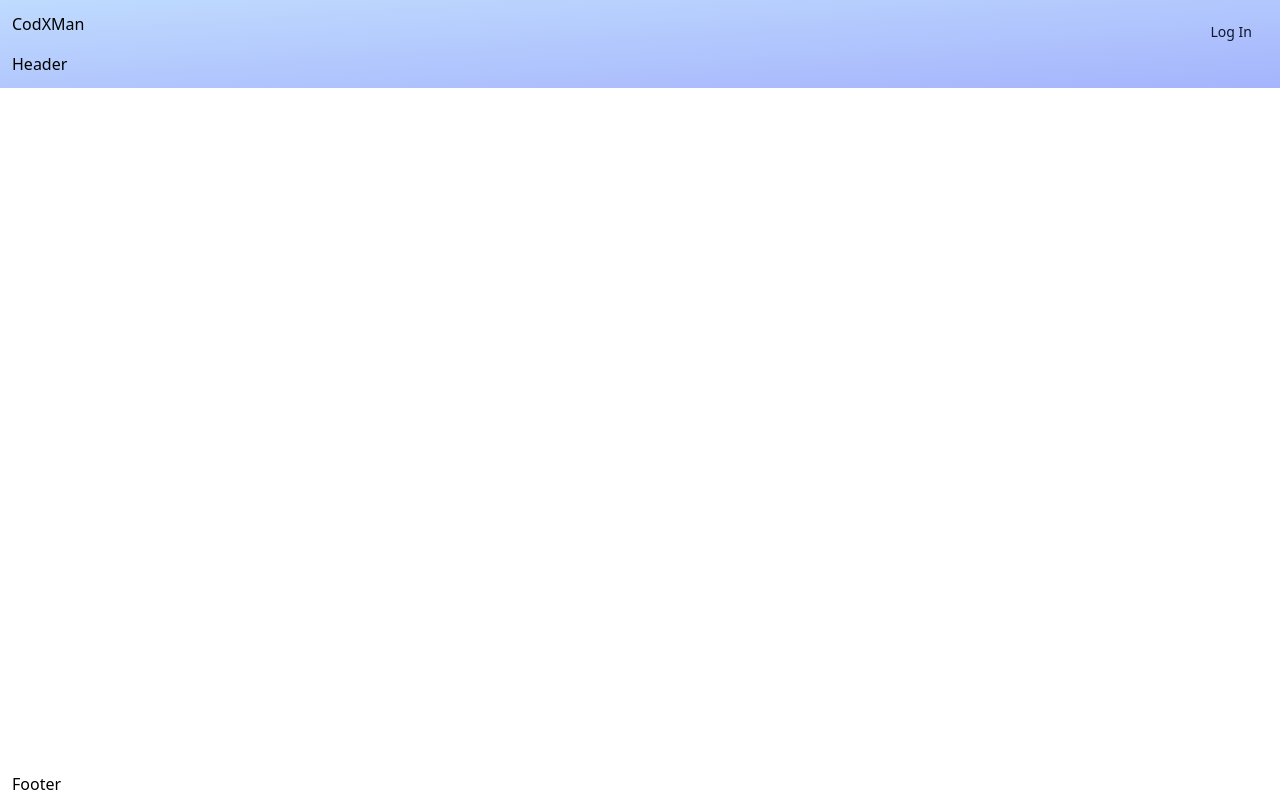
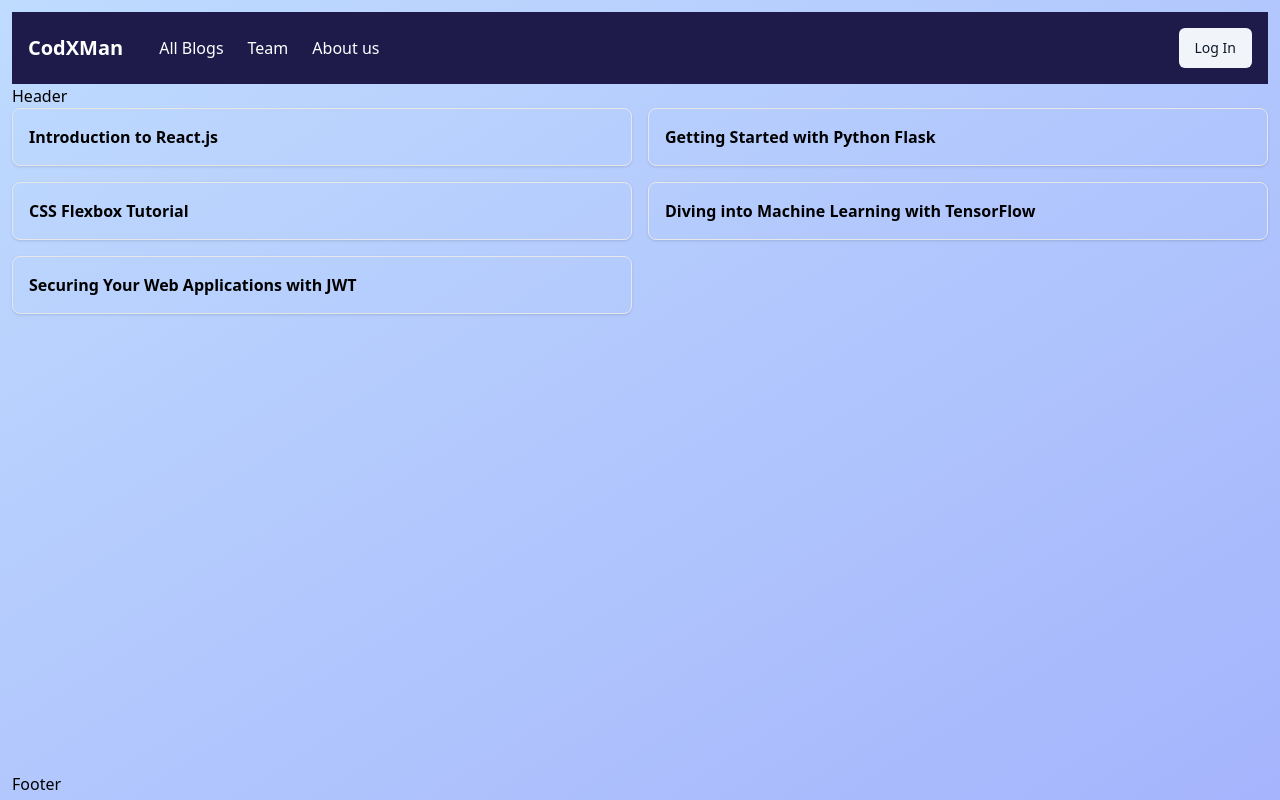
Before and after one commit to ERENxJEAGER11/Appian-blog, a React (Vite) app in the folder client/: page / in a window 1280 px wide. Built offline with nearby package versions, Linux system fonts and the light colour scheme.

Commit message:
feat: 👌 Added Home page structure and layout_V-1

```diff
--- a/client/src/App.jsx
+++ b/client/src/App.jsx
@@ -4,6 +4,8 @@
 import Home from './components/Layout/Home';
 import Error from './components/Layout/Error';
 import Navbar from './components/Navigation/Navbar';
+import AboutUs from './components/UI/AboutUs';
+import Team from './components/UI/Team';
 
 export const router = createBrowserRouter([
   {
@@ -12,6 +14,8 @@
     errorElement: <Error />,
     children: [
       { path: '/', element: <Home /> },
+      { path: '/about-us', element: <AboutUs /> },
+      { path: '/team', element: <Team /> },
       { path: '/login', element: <LoginForm /> },
       { path: '/register', element: <RegisterForm /> },
     ],
--- a/client/src/components/Layout/Home.jsx
+++ b/client/src/components/Layout/Home.jsx
@@ -1,20 +1,13 @@
 import React, { useEffect } from 'react';
-import { Link, useNavigate } from 'react-router-dom';
-import Navbar from '../Navigation/Navbar';
-import { useState } from 'react';
-import Footer from './Footer';
-import Header from './Header';
+import MainLayout from './MainLayout';
+import PostList from '../UI/Post/PostList';
 
 const Home = () => {
   return (
-    <div
-      className='p-3 bg-gradient-to-br from-blue-200
-    to-indigo-300'
-    >
-      <Navbar />
-      <Header />
-      <Footer />
-    </div>
+    <MainLayout>
+      {/* The main content of your home page goes here */}
+      <PostList />
+    </MainLayout>
   );
 };
 
--- /dev/null
+++ b/client/src/components/Layout/MainLayout.jsx
@@ -0,0 +1,17 @@
+import React from 'react';
+import Navbar from '../Navigation/Navbar';
+import Header from './Header';
+import Footer from './Footer';
+
+const MainLayout = ({ children }) => {
+  return (
+    <div className='p-3 bg-gradient-to-br from-blue-200 to-indigo-300 min-h-screen flex flex-col'>
+      <Navbar />
+      <Header />
+      <main className='flex-grow'>{children}</main>
+      <Footer />
+    </div>
+  );
+};
+
+export default MainLayout;
--- a/client/src/components/Navigation/Navbar.jsx
+++ b/client/src/components/Navigation/Navbar.jsx
@@ -11,15 +11,28 @@
     setIsLoggedIn(false);
   };
   return (
-    <nav className='flex justify-between'>
-      <h1>CodXMan</h1>
+    <nav className='flex items-center justify-between p-4 bg-custom-darker-blue text-white'>
+      <div className='flex items-center'>
+        <h1 className='text-xl font-bold mr-6'>CodXMan</h1>
+        <ul className='flex'>
+          <li className='px-3 py-2 hover:bg-gray-700 rounded-md'>
+            <Link to='/blogs'>All Blogs</Link>
+          </li>
+          <li className='px-3 py-2 hover:bg-gray-700 rounded-md'>
+            <Link to='/team'>Team</Link>
+          </li>
+          <li className='px-3 py-2 hover:bg-gray-700 rounded-md'>
+            <Link to='/about-us'>About us</Link>
+          </li>
+        </ul>
+      </div>
       {isLoggedIn ? (
         <>
           <Button onClick={handleLogout}>Log out</Button>
         </>
       ) : (
         <>
-          <Button variant='link' to='/login'>
+          <Button variant='secondary' to='/login'>
             <Link to='/login'>Log In</Link>
           </Button>
         </>
--- /dev/null
+++ b/client/src/components/UI/AboutUs.jsx
@@ -0,0 +1,7 @@
+import React from 'react';
+
+const AboutUs = () => {
+  return <div>AboutUs</div>;
+};
+
+export default AboutUs;
--- /dev/null
+++ b/client/src/components/UI/Post/PostCard.jsx
@@ -0,0 +1,11 @@
+import React from 'react';
+
+const PostCard = ({ data }) => {
+  return (
+    <div className='p-4 border rounded-lg shadow'>
+      <h3 className='font-bold'>{data.title}</h3>
+    </div>
+  );
+};
+
+export default PostCard;
--- /dev/null
+++ b/client/src/components/UI/Post/PostList.jsx
@@ -0,0 +1,60 @@
+import React from 'react';
+import PostCard from './PostCard';
+
+const PostsData = [
+  {
+    title: 'Introduction to React.js',
+    content: 'React.js is a JavaScript library for building user interfaces...',
+    code: 'function App() {\n  return <div>Hello, React!</div>;\n}',
+    images: ['react_logo.png', 'react_component.png'],
+    tags: ['React', 'JavaScript', 'Web Development'],
+    date: '2024-01-26',
+  },
+  {
+    title: 'Getting Started with Python Flask',
+    content: 'Flask is a lightweight web application framework for Python...',
+    code: "from flask import Flask\napp = Flask(__name__)\n\n@app.route('/')\ndef hello():\n    return 'Hello, Flask!'",
+    images: ['flask_logo.png', 'flask_app.png'],
+    tags: ['Python', 'Flask', 'Web Development'],
+    date: '2024-01-25',
+  },
+  {
+    title: 'CSS Flexbox Tutorial',
+    content:
+      'Flexbox is a layout model in CSS that allows you to design complex layouts more efficiently...',
+    code: '.container {\n  display: flex;\n  justify-content: space-between;\n  align-items: center;\n}',
+    images: ['css_flexbox.png', 'flexbox_example.png'],
+    tags: ['CSS', 'Web Development'],
+    date: '2024-01-24',
+  },
+  {
+    title: 'Diving into Machine Learning with TensorFlow',
+    content:
+      'TensorFlow is an open-source machine learning framework developed by Google...',
+    code: "import tensorflow as tf\n\nmodel = tf.keras.Sequential([...])\nmodel.compile(optimizer='adam', loss='sparse_categorical_crossentropy', metrics=['accuracy'])",
+    images: ['tensorflow_logo.png', 'machine_learning.png'],
+    tags: ['Machine Learning', 'TensorFlow'],
+    date: '2024-01-23',
+  },
+  {
+    title: 'Securing Your Web Applications with JWT',
+    content:
+      'JSON Web Tokens (JWT) provide a secure way to transmit information between parties...',
+    code: "// Generate a JWT token\nconst token = jwt.sign({ user_id: 123 }, 'secret_key', { expiresIn: '1h' });",
+    images: ['jwt_security.png', 'web_security.jpg'],
+    tags: ['Security', 'Web Development'],
+    date: '2024-01-22',
+  },
+];
+
+const PostList = () => {
+  return (
+    <div className='grid grid-cols-1 md:grid-cols-2 gap-4'>
+      {PostsData.map((Post, index) => (
+        <PostCard key={index} data={Post} />
+      ))}
+    </div>
+  );
+};
+
+export default PostList;
--- /dev/null
+++ b/client/src/components/UI/Team.jsx
@@ -0,0 +1,7 @@
+import React from 'react';
+
+const Team = () => {
+  return <div>Team</div>;
+};
+
+export default Team;
```
